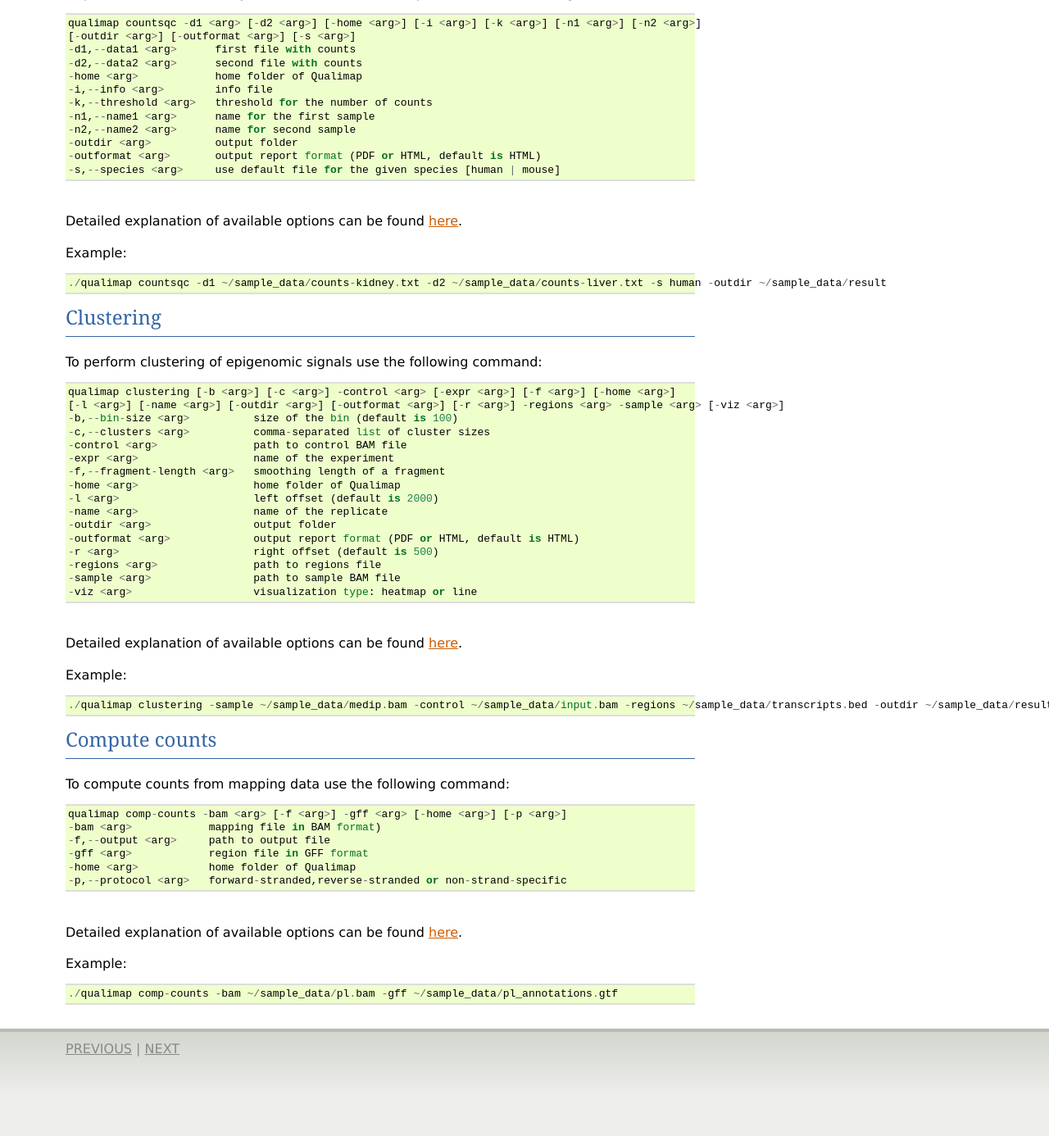
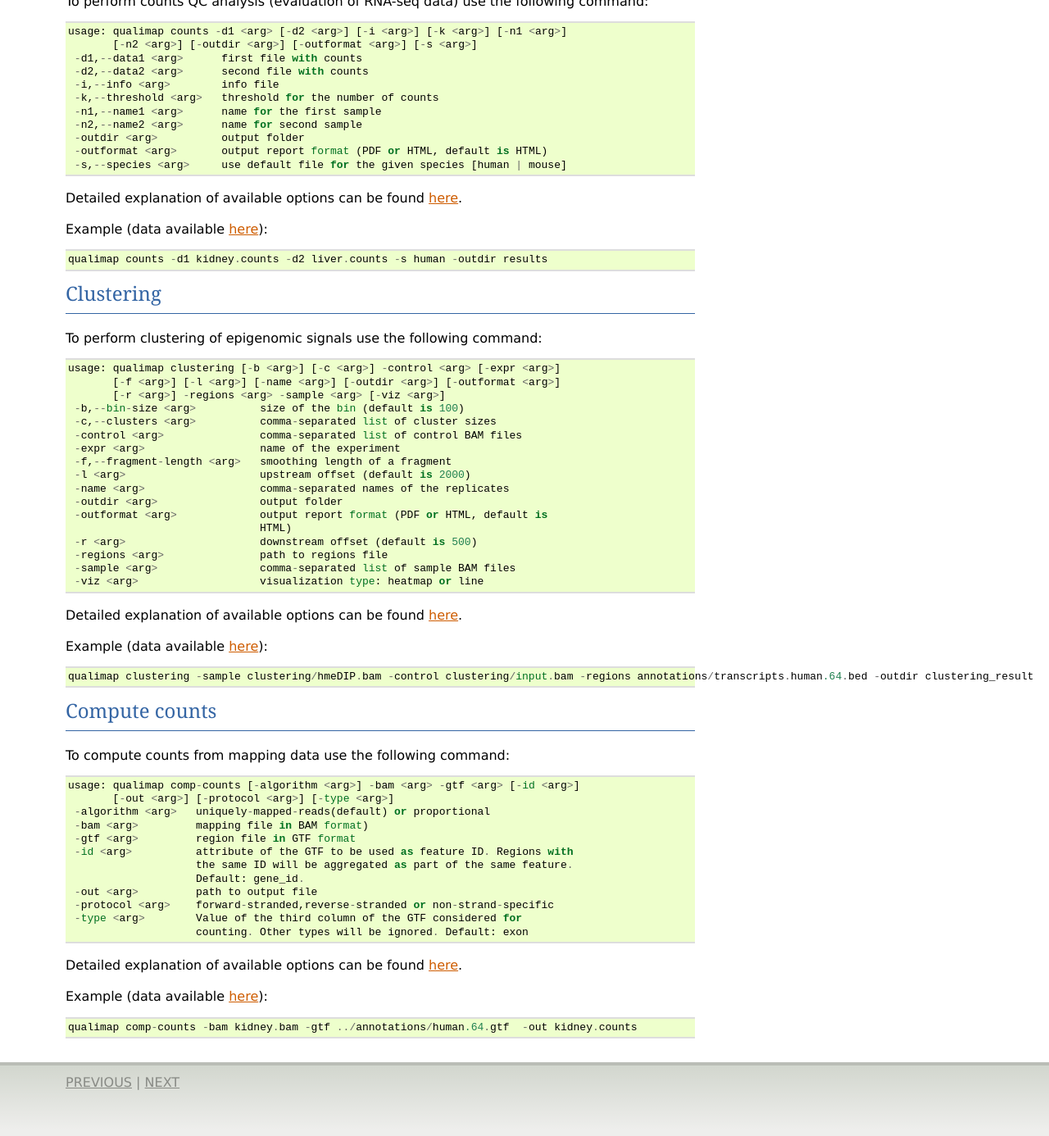
Before and after one commit to scchess/Qualimap, a Sphinx documentation site: the page built from doc/command_line.rst, in a window 1280 px wide and 1400 px high, scrolled down 1099 px. Shown: the top 1386 px of the window at 82% size. Built offline with Sphinx 7.4.7, drawn with Linux system fonts in a browser that asks for light colours; before the commit the page ends 2458 px from its top, so only the background shows below that; some of the changed text lies outside the part shown.

Commit message:
Changes in documentation

```diff
--- a/doc/command_line.rst
+++ b/doc/command_line.rst
@@ -26,30 +26,29 @@ BAM QC
 
 The following command allows to perform BAM QC analysis::
 
-    qualimap bamqc -bam <arg> [-c] [-gff <arg>] [-home <arg>] [-nr <arg>] [-nt <arg>] [-nw <arg>] [-o] [-outdir <arg>] [-outformat <arg>]
-    -bam <arg>                     input mapping file
-    -c,--paint-chromosome-limits   paint chromosome limits inside charts
-    -gff <arg>                     region file (gff format)
-    -home <arg>                    home folder of Qualimap
-    -nr <arg>                      number of reads in the bunch (advanced)
-    -nt <arg>                      number of threads (advanced)
-    -nw <arg>                      number of windows (advanced)
-    -o,--outside-stats             compute region outside stats (only with -gff option)
-    -outdir <arg>                  output folder
-    -outformat <arg>               output report format (PDF or HTML, default is HTML)
+    usage: qualimap bamqc -bam <arg> [-c] [-gff <arg>] [-nr <arg>] [-nt <arg>] [-nw
+           <arg>] [-os] [-outdir <arg>] [-outformat <arg>]
+     -bam <arg>                     input mapping file
+     -c,--paint-chromosome-limits   paint chromosome limits inside charts
+     -gff <arg>                     region file (gff format)
+     -nr <arg>                      number of reads in the bunch (advanced)
+     -nt <arg>                      number of threads (advanced)
+     -nw <arg>                      number of windows (advanced)
+     -os,--outside-stats            compute region outside stats (only with -gff
+                                    option)
+     -outdir <arg>                  output folder
+     -outformat <arg>               output report format (PDF or HTML, default is
+                                    HTML)
 
 
-
-|
 | The only required parameter is :guilabel:`bam` -- the input mapping file.
 | If :guilabel:`outdir` is not provided, it will be created automatically in the same folder where BAM file is located.
 |
 | Detailed explanation of available options can be found :ref:`here<bamqc>`.
 
-Example::
+Example (data available :ref:`here<bam-samples>`)::
 
-    ./qualimap bamqc -bam ~/sample_data/pl.bam -gff ~/sample_data/pl_annotations.gff --outside-stats
-
+    qualimap bamqc -bam alignments/Plasmodium-falciparum-3D7_RNASeq.bam -gff annotations/Plasmodium-falciparum-3D7.gff --outside-stats
 
 .. _cmdline-countsqc:
 
@@ -58,25 +57,24 @@ Counts QC
 
 To perform counts QC analysis (evaluation of RNA-seq data) use the following command::
 
-    qualimap countsqc -d1 <arg> [-d2 <arg>] [-home <arg>] [-i <arg>] [-k <arg>] [-n1 <arg>] [-n2 <arg>]
-    [-outdir <arg>] [-outformat <arg>] [-s <arg>]
-    -d1,--data1 <arg>      first file with counts
-    -d2,--data2 <arg>      second file with counts
-    -home <arg>            home folder of Qualimap
-    -i,--info <arg>        info file
-    -k,--threshold <arg>   threshold for the number of counts
-    -n1,--name1 <arg>      name for the first sample
-    -n2,--name2 <arg>      name for second sample
-    -outdir <arg>          output folder
-    -outformat <arg>       output report format (PDF or HTML, default is HTML)
-    -s,--species <arg>     use default file for the given species [human | mouse]
+    usage: qualimap counts -d1 <arg> [-d2 <arg>] [-i <arg>] [-k <arg>] [-n1 <arg>]
+           [-n2 <arg>] [-outdir <arg>] [-outformat <arg>] [-s <arg>]
+     -d1,--data1 <arg>      first file with counts
+     -d2,--data2 <arg>      second file with counts
+     -i,--info <arg>        info file
+     -k,--threshold <arg>   threshold for the number of counts
+     -n1,--name1 <arg>      name for the first sample
+     -n2,--name2 <arg>      name for second sample
+     -outdir <arg>          output folder
+     -outformat <arg>       output report format (PDF or HTML, default is HTML)
+     -s,--species <arg>     use default file for the given species [human | mouse]
 
-|
+
 | Detailed explanation of available options can be found :ref:`here<countsqc>`.
 
-Example::
+Example (data available :ref:`here<counts-samples>`)::
 
-    ./qualimap countsqc -d1 ~/sample_data/counts-kidney.txt -d2 ~/sample_data/counts-liver.txt -s human -outdir ~/sample_data/result
+    qualimap counts -d1 kidney.counts -d2 liver.counts -s human -outdir results
 
 
 .. _cmdline-clustering:
@@ -86,29 +84,31 @@ Clustering
 
 To perform clustering of epigenomic signals use the following command::
 
-    qualimap clustering [-b <arg>] [-c <arg>] -control <arg> [-expr <arg>] [-f <arg>] [-home <arg>]
-    [-l <arg>] [-name <arg>] [-outdir <arg>] [-outformat <arg>] [-r <arg>] -regions <arg> -sample <arg> [-viz <arg>]
-    -b,--bin-size <arg>          size of the bin (default is 100)
-    -c,--clusters <arg>          comma-separated list of cluster sizes
-    -control <arg>               path to control BAM file
-    -expr <arg>                  name of the experiment
-    -f,--fragment-length <arg>   smoothing length of a fragment
-    -home <arg>                  home folder of Qualimap
-    -l <arg>                     left offset (default is 2000)
-    -name <arg>                  name of the replicate
-    -outdir <arg>                output folder
-    -outformat <arg>             output report format (PDF or HTML, default is HTML)
-    -r <arg>                     right offset (default is 500)
-    -regions <arg>               path to regions file
-    -sample <arg>                path to sample BAM file
-    -viz <arg>                   visualization type: heatmap or line
+    usage: qualimap clustering [-b <arg>] [-c <arg>] -control <arg> [-expr <arg>]
+           [-f <arg>] [-l <arg>] [-name <arg>] [-outdir <arg>] [-outformat <arg>]
+           [-r <arg>] -regions <arg> -sample <arg> [-viz <arg>]
+     -b,--bin-size <arg>          size of the bin (default is 100)
+     -c,--clusters <arg>          comma-separated list of cluster sizes
+     -control <arg>               comma-separated list of control BAM files
+     -expr <arg>                  name of the experiment
+     -f,--fragment-length <arg>   smoothing length of a fragment
+     -l <arg>                     upstream offset (default is 2000)
+     -name <arg>                  comma-separated names of the replicates
+     -outdir <arg>                output folder
+     -outformat <arg>             output report format (PDF or HTML, default is
+                                  HTML)
+     -r <arg>                     downstream offset (default is 500)
+     -regions <arg>               path to regions file
+     -sample <arg>                comma-separated list of sample BAM files
+     -viz <arg>                   visualization type: heatmap or line
 
-|
+
 | Detailed explanation of available options can be found :ref:`here<clustering>`.
 
-Example::
+Example (data available :ref:`here<clustering-samples>`)::
 
-    ./qualimap clustering -sample ~/sample_data/medip.bam -control ~/sample_data/input.bam -regions ~/sample_data/transcripts.bed -outdir ~/sample_data/result
+    qualimap clustering -sample clustering/hmeDIP.bam -control clustering/input.bam -regions annotations/transcripts.human.64.bed -outdir clustering_result
+
 
 .. _cmdline-counts:
 
@@ -117,16 +117,22 @@ Compute counts
 
 To compute counts from mapping data use the following command::
 
-    qualimap comp-counts -bam <arg> [-f <arg>] -gff <arg> [-home <arg>] [-p <arg>]
-    -bam <arg>            mapping file in BAM format)
-    -f,--output <arg>     path to output file
-    -gff <arg>            region file in GFF format
-    -home <arg>           home folder of Qualimap
-    -p,--protocol <arg>   forward-stranded,reverse-stranded or non-strand-specific
+    usage: qualimap comp-counts [-algorithm <arg>] -bam <arg> -gtf <arg> [-id <arg>]
+           [-out <arg>] [-protocol <arg>] [-type <arg>]
+     -algorithm <arg>   uniquely-mapped-reads(default) or proportional
+     -bam <arg>         mapping file in BAM format)
+     -gtf <arg>         region file in GTF format
+     -id <arg>          attribute of the GTF to be used as feature ID. Regions with
+                        the same ID will be aggregated as part of the same feature.
+                        Default: gene_id.
+     -out <arg>         path to output file
+     -protocol <arg>    forward-stranded,reverse-stranded or non-strand-specific
+     -type <arg>        Value of the third column of the GTF considered for
+                        counting. Other types will be ignored. Default: exon
 
-|
+
 | Detailed explanation of available options can be found :ref:`here<compute-counts>`.
 
-Example::
+Example (data available :ref:`here<counts-samples>`)::
 
-    ./qualimap comp-counts -bam ~/sample_data/pl.bam -gff ~/sample_data/pl_annotations.gtf
+    qualimap comp-counts -bam kidney.bam -gtf ../annotations/human.64.gtf  -out kidney.counts
--- a/doc/samples.rst
+++ b/doc/samples.rst
@@ -48,6 +49,7 @@ Human RNA-seq data from the paper of `Marioni JC et al <http://genome.cshlp.org/
   :file:`human.64.genes.biotypes.txt`
 
 
+.. _clustering-samples:
 
 Clustering
 ----------
```
Also changed, not shown: other parts of doc/samples.rst (+1 -0 lines), doc/analysis.rst (+6 -8 lines), doc/faq.rst (+3 -43 lines), doc/intro.rst (+32 -6 lines).
